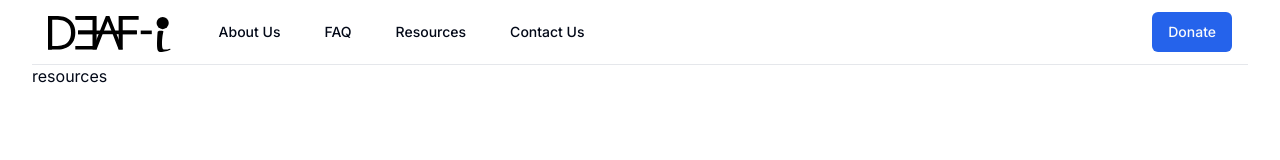
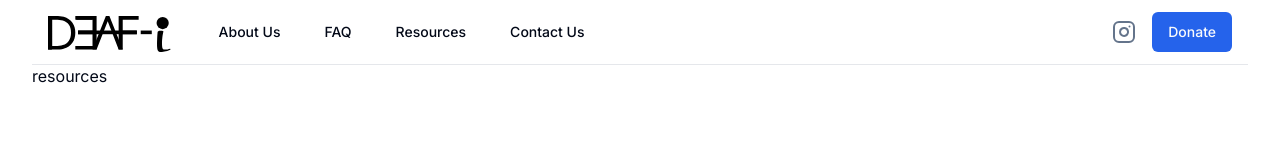
Before and after one commit to meme8383/deaf-i, a Next.js app: page /resources in a window 1280 px wide. Shown: the top 160 px of the page. Built offline with nearby package versions, Linux system fonts and the light colour scheme.

Commit message:
Add instagram button

```diff
--- a/src/components/Navbar.tsx
+++ b/src/components/Navbar.tsx
@@ -4,6 +4,7 @@ import { Icons } from './Icons';
 import { buttonVariants } from './ui/button';
 import NavItem from './NavItem';
 import MobileNav from './MobileNav';
+import { Instagram } from 'lucide-react';
 
 const Navbar = () => {
   return (
@@ -27,7 +28,10 @@ const Navbar = () => {
                 </div>
               </div>
               <div className='ml-auto flex items-center mr-4'>
-                <div className='hidden md:flex md:flex-1 md:space-x-6'>
+                <div className='hidden md:flex md:flex-1 md:space-x-4'>
+                  <Link href='#' className='my-auto'>
+                    <Instagram className='text-muted-foreground hover:text-foreground' />
+                  </Link>
                   <Link
                     href='/donate'
                     className={buttonVariants({ variant: 'default' })}
```
